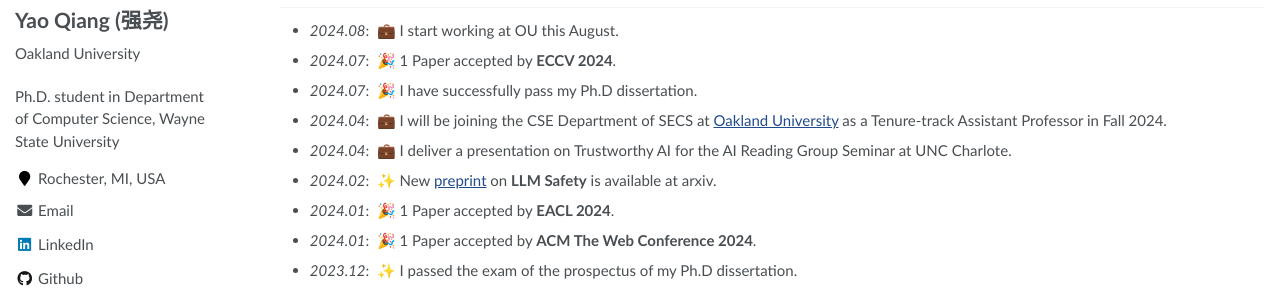
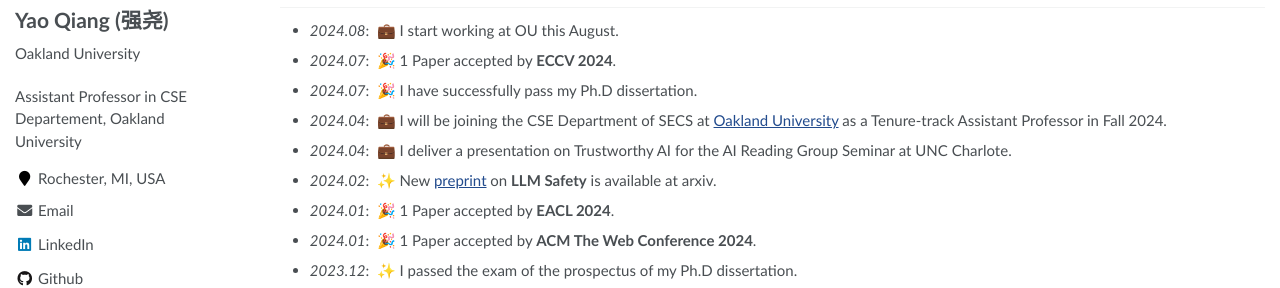
Before and after one commit to qiangyao1988/qiangyao1988.github.io, a Jekyll site: the page built from _pages/about.md, in a window 1280 px wide. Shown: the part 268-556 px from the top of the page. Built offline with Jekyll 4.4.1, drawn with Linux system fonts in a browser that asks for light colours.

Commit message:
Update _config.yml

```diff
--- a/_config.yml
+++ b/_config.yml
@@ -7,7 +7,7 @@
 
 # Site Settings
 title                    : "Yao Qiang"
-description              : "Ph.D. student in Department of Computer Science, Wayne State University"
+description              : "Assistant Professor in CSE Departement, Oakland University"
 repository               : "qiangyao1988/qiangyao1988.github.io"
 google_scholar_stats_use_cdn : false
 
```
